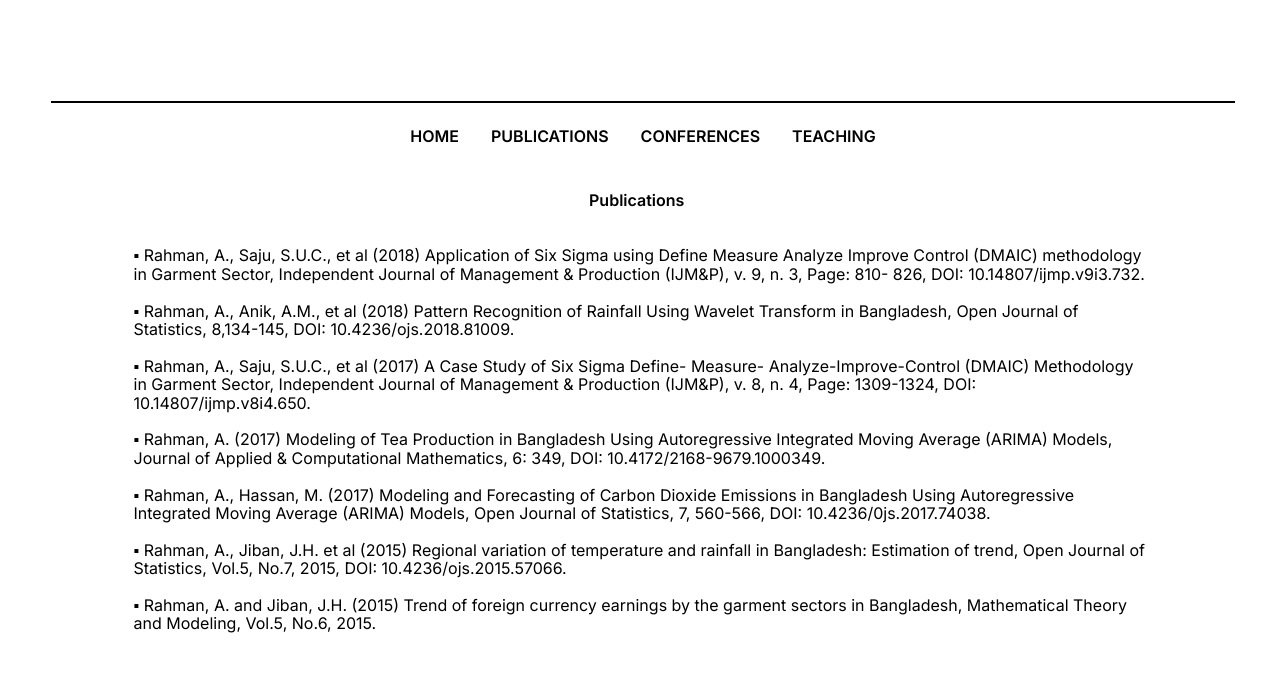
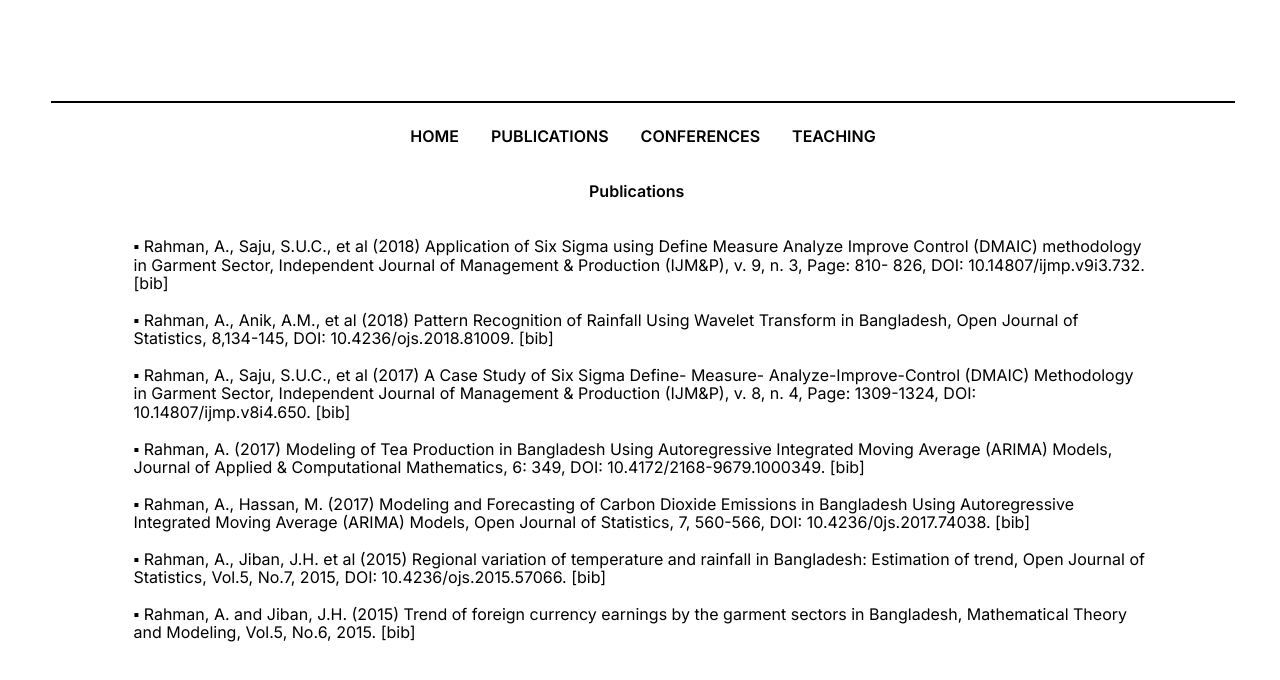
Before and after one commit to airdipu/arahman.io, a website built with Parcel: page docs/publications.html in a window 1280 px wide. Built offline with nearby package versions, Linux system fonts and the light colour scheme.

Commit message:
bibliography added

```diff
--- a/docs/publications.html
+++ b/docs/publications.html
@@ -81,14 +81,14 @@
               using Define Measure Analyze Improve Control (DMAIC) methodology
               in Garment Sector, Independent Journal of Management &amp;
               Production (IJM&amp;P), v. 9, n. 3, Page: 810- 826, DOI:
-              10.14807/ijmp.v9i3.732.
+              10.14807/ijmp.v9i3.732. <a href="https://scholar.googleusercontent.com/scholar.bib?q=info:GomQu0ZaM0AJ:scholar.google.com/&output=citation&scisdr=CgXVh641ELKJop5nQ6g:AAGBfm0AAAAAZAdhW6jPRGzaoV4E06oUzukZNf6Uf0qt&scisig=AAGBfm0AAAAAZAdhW0RtCra13Gvc5Nfrfl0thS-wclnl&scisf=4&ct=citation&cd=-1&hl=en&scfhb=1">[bib]</a>
             </span>
             <br />
             <br />
             <span>
               ▪ Rahman, A., Anik, A.M., et al (2018) Pattern Recognition of
               Rainfall Using Wavelet Transform in Bangladesh, Open Journal of
-              Statistics, 8,134-145, DOI: 10.4236/ojs.2018.81009.
+              Statistics, 8,134-145, DOI: 10.4236/ojs.2018.81009. <a href="https://scholar.googleusercontent.com/scholar.bib?q=info:iPqN9nHroIUJ:scholar.google.com/&output=citation&scisdr=CgXVh641ELKJop5nJR4:AAGBfm0AAAAAZAdhPR5dbWdZq-h_pWmF1uMJ6RC5P9fu&scisig=AAGBfm0AAAAAZAdhPfJN7W9yEo39ChRivanWlCYDMkqm&scisf=4&ct=citation&cd=-1&hl=en&scfhb=1">[bib]</a>
             </span>
             <br />
             <br />
@@ -97,7 +97,7 @@
               Define- Measure- Analyze-Improve-Control (DMAIC) Methodology in
               Garment Sector, Independent Journal of Management &amp; Production
               (IJM&amp;P), v. 8, n. 4, Page: 1309-1324, DOI:
-              10.14807/ijmp.v8i4.650.
+              10.14807/ijmp.v8i4.650. <a href="https://scholar.googleusercontent.com/scholar.bib?q=info:l9tEJc6XBhQJ:scholar.google.com/&output=citation&scisdr=CgXVh641ELKJop5nBck:AAGBfm0AAAAAZAdhHcmwlwZV8RcNRX3k8TQ5noWSWA75&scisig=AAGBfm0AAAAAZAdhHXu_-Fvd3atfJm2R4JR1oeWxKMG-&scisf=4&ct=citation&cd=-1&hl=en&scfhb=1">[bib]</a>
             </span>
             <br />
             <br />
@@ -105,7 +105,7 @@
               ▪ Rahman, A. (2017) Modeling of Tea Production in Bangladesh Using
               Autoregressive Integrated Moving Average (ARIMA) Models, Journal
               of Applied &amp; Computational Mathematics, 6: 349, DOI:
-              10.4172/2168-9679.1000349.
+              10.4172/2168-9679.1000349. <a href="https://scholar.googleusercontent.com/scholar.bib?q=info:xqqKeVWQ9MIJ:scholar.google.com/&output=citation&scisdr=CgXVh641ELKJop5m6Uk:AAGBfm0AAAAAZAdg8UnRMT5PWPjCqfEW8IUzs6D14K1V&scisig=AAGBfm0AAAAAZAdg8XwRmSIZ2kFRDXbetpc7KxFqZYNW&scisf=4&ct=citation&cd=-1&hl=en&scfhb=1">[bib]</a>
             </span>
             <br />
             <br />
@@ -113,22 +113,21 @@
               ▪ Rahman, A., Hassan, M. (2017) Modeling and Forecasting of Carbon
               Dioxide Emissions in Bangladesh Using Autoregressive Integrated
               Moving Average (ARIMA) Models, Open Journal of Statistics, 7,
-              560-566, DOI: 10.4236/0js.2017.74038.
+              560-566, DOI: 10.4236/0js.2017.74038.  <a href="https://scholar.googleusercontent.com/scholar.bib?q=info:K4c7E0hcq2QJ:scholar.google.com/&output=citation&scisdr=CgXVh641ELKJop5ZtmY:AAGBfm0AAAAAZAdfrmZqf0VNyy4olMNHegYuj5SXqIv1&scisig=AAGBfm0AAAAAZAdfrktXwJcXlXKlZSIv0ZOW-jwYwfmh&scisf=4&ct=citation&cd=-1&hl=en&scfhb=1">[bib]</a>
             </span>
             <br />
             <br />
             <span>
               ▪ Rahman, A., Jiban, J.H. et al (2015) Regional variation of
               temperature and rainfall in Bangladesh: Estimation of trend, Open
-              Journal of Statistics, Vol.5, No.7, 2015, DOI:
-              10.4236/ojs.2015.57066.
+              Journal of Statistics, Vol.5, No.7, 2015, DOI: 10.4236/ojs.2015.57066. <a href="https://scholar.googleusercontent.com/scholar.bib?q=info:-ijtFLah9X4J:scholar.google.com/&output=citation&scisdr=CgXVh641ELKJop5mHa0:AAGBfm0AAAAAZAdgBa3OT6fBrwi_4x4SDeIYhPAdJolD&scisig=AAGBfm0AAAAAZAdgBVXXHp-f4M8aoXbGUM_ACK9eR1LJ&scisf=4&ct=citation&cd=-1&hl=en&scfhb=1">[bib]</a>
             </span>
             <br />
             <br />
             <span>
               ▪ Rahman, A. and Jiban, J.H. (2015) Trend of foreign currency
               earnings by the garment sectors in Bangladesh, Mathematical Theory
-              and Modeling, Vol.5, No.6, 2015.
+              and Modeling, Vol.5, No.6, 2015. <a href="https://scholar.googleusercontent.com/scholar.bib?q=info:O-ghH3ULc3IJ:scholar.google.com/&output=citation&scisdr=CgXVh641ELKJop5mo_I:AAGBfm0AAAAAZAdgu_In622Dx6tsBytDgiraA2E41C7p&scisig=AAGBfm0AAAAAZAdgu7g7BEJuseH3ZOfDMqTdndKg7UHa&scisf=4&ct=citation&cd=-1&hl=en&scfhb=1">[bib]</a>
             </span>
           </span>
         </div>
```
